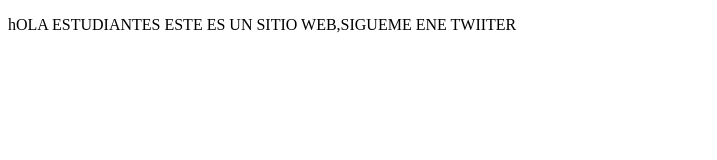
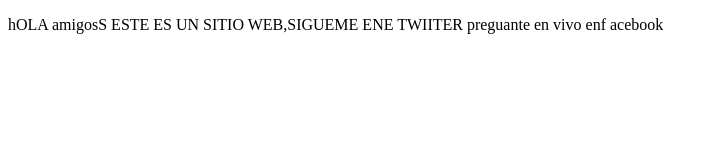
Before and after one commit to el-mas-etico-7/proyectoDemoCursoPrework, a plain HTML site: page index.html in a window 1280 px wide. Shown: the whole page, without its empty margins (0-717 px from the left). Drawn offline with Linux system fonts and the light colour scheme.

```diff
--- a/index.html
+++ b/index.html
@@ -8,7 +8,7 @@
 </head>
 <body>
     <P>
-        hOLA ESTUDIANTES ESTE ES UN SITIO WEB,SIGUEME ENE TWIITER
+        hOLA amigosS ESTE ES UN SITIO WEB,SIGUEME ENE TWIITER preguante en vivo enf acebook
     </P>
 
 </body>
```
